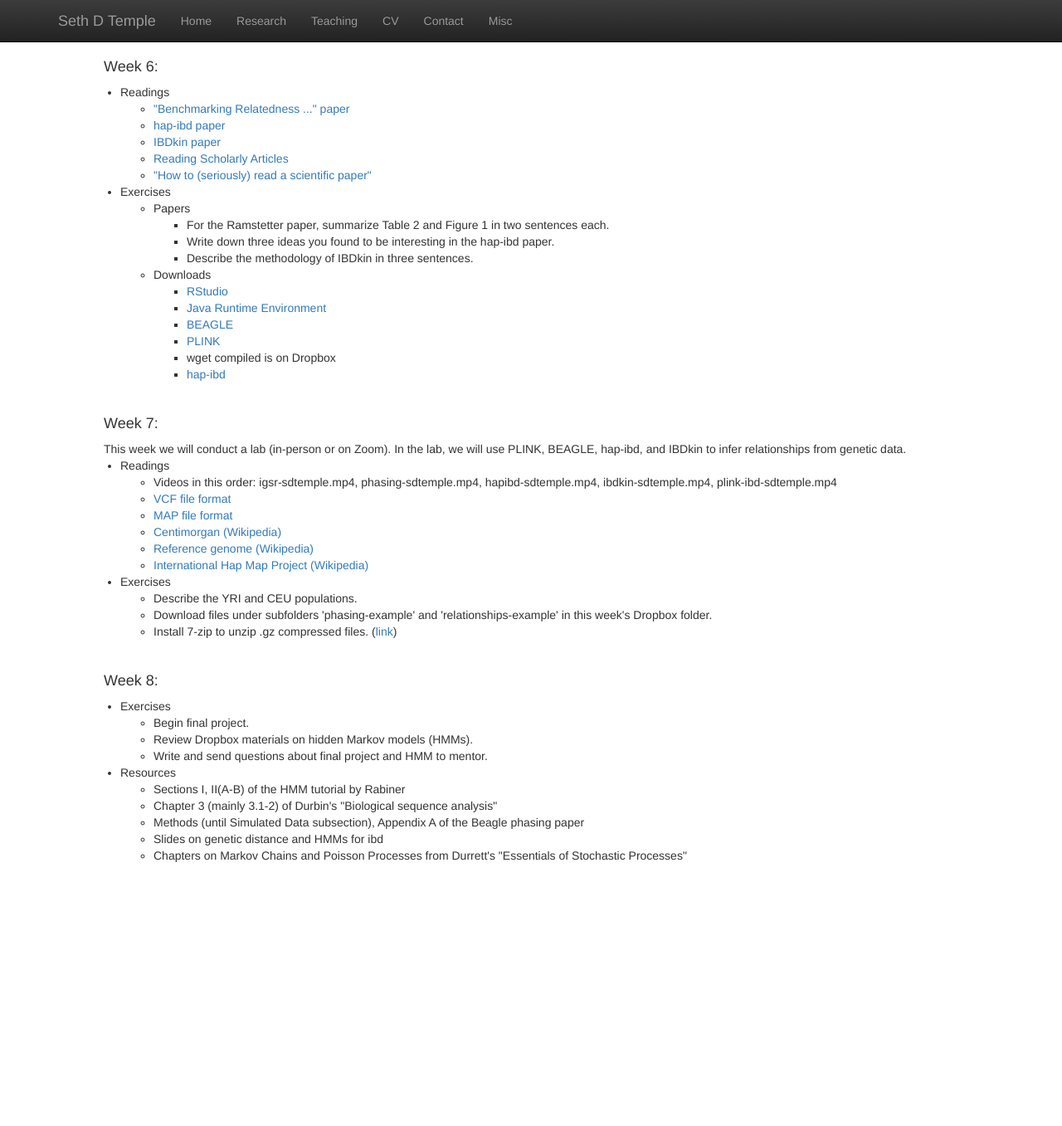
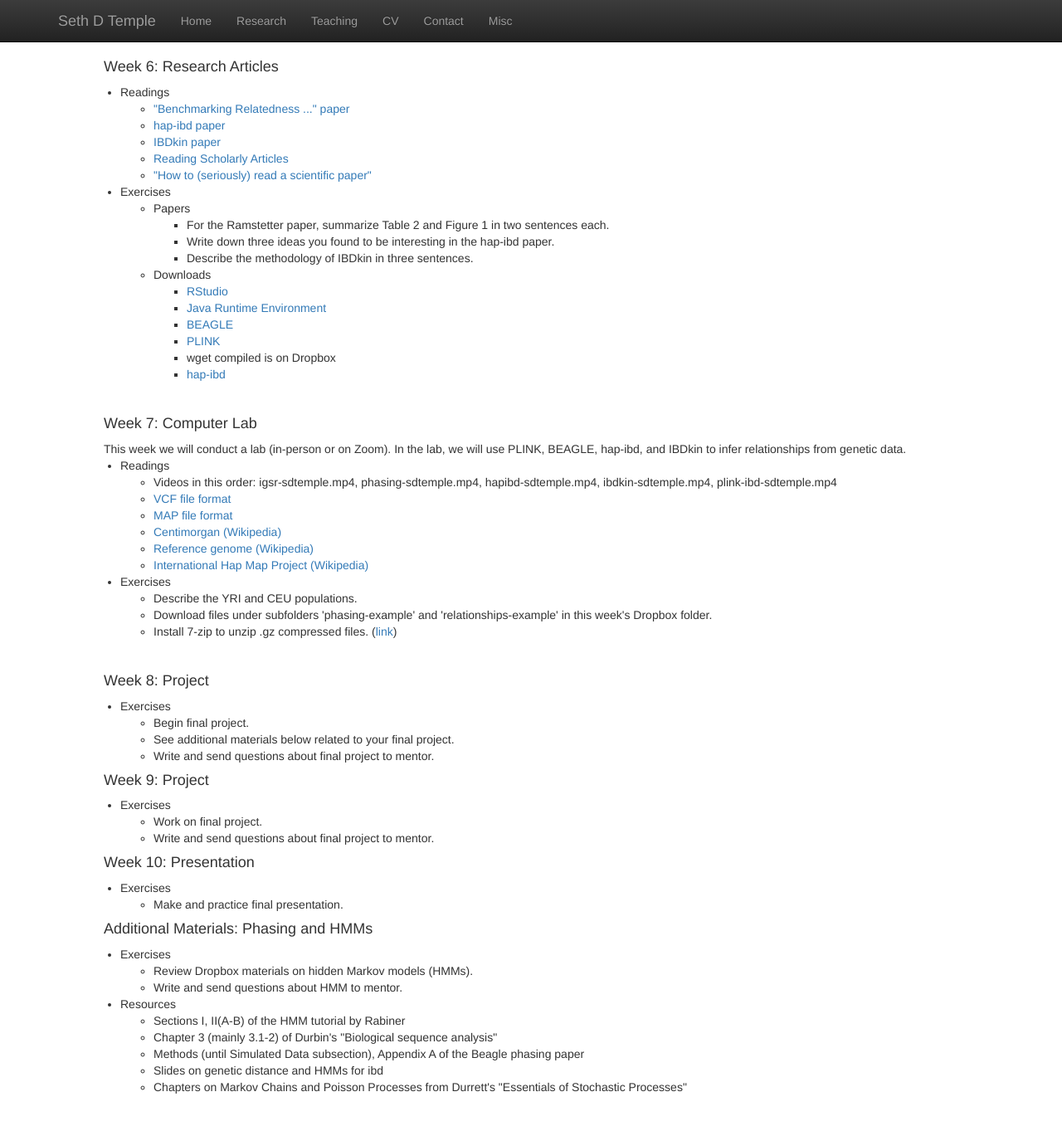
Before and after one commit to sdtemple/sdtemple.github.io, a Jekyll site: the page built from statgen1.html, in a window 1280 px wide and 1400 px high, scrolled down 2757 px. Shown: the top 1357 px of the window at 83% size. Built offline with Jekyll 4.4.1, drawn with Linux system fonts in a browser that asks for light colours; nearby versions of some CDN libraries; library files that are not in the unit come from our copies; before the commit the page ends 3878 px from its top, so only the background shows below that; some of the changed text lies outside the part shown.

Commit message:
Update statgen1.html

```diff
--- a/statgen1.html
+++ b/statgen1.html
@@ -195,7 +195,7 @@ Some assignments will be formally submitted to Canvas for course credit.<br/><br
 </p>
 <br/>
 
-<h4>Week 6:</h4>
+<h4>Week 6: Research Articles</h4>
 <p class="content" style="padding:0px;margin:0px 20px 0px;">
 <li style="padding:0px;margin:0px 20px 0px;"> Readings </li>
     <ul>
@@ -226,7 +226,7 @@ Some assignments will be formally submitted to Canvas for course credit.<br/><br
 </p>
 <br/>
 
-<h4>Week 7:</h4>
+<h4>Week 7: Computer Lab</h4>
 
 This week we will conduct a lab (in-person or on Zoom). In the lab, we will use PLINK, BEAGLE, hap-ibd, and IBDkin to infer relationships from genetic data.
 
@@ -249,14 +249,44 @@ This week we will conduct a lab (in-person or on Zoom). In the lab, we will use
 </p>
 <br/>
 
-<h4>Week 8:</h4>
+<h4>Week 8: Project</h4>
 
 <p class="content" style="padding:0px;margin:0px 20px 0px;">
 <li style="padding:0px;margin:0px 20px 0px;"> Exercises </li>
     <ul>
         <li style="padding:0px;margin:0px 20px 0px;"> Begin final project. </li>
+        <li style="padding:0px;margin:0px 20px 0px;"> See additional materials below related to your final project. </li>
+        <li style="padding:0px;margin:0px 20px 0px;"> Write and send questions about final project to mentor. </li>
+    </ul>
+</p>
+
+
+<h4>Week 9: Project</h4>
+
+<p class="content" style="padding:0px;margin:0px 20px 0px;">
+<li style="padding:0px;margin:0px 20px 0px;"> Exercises </li>
+    <ul>
+        <li style="padding:0px;margin:0px 20px 0px;"> Work on final project. </li>
+        <li style="padding:0px;margin:0px 20px 0px;"> Write and send questions about final project to mentor. </li>
+    </ul>
+</p>
+
+<h4>Week 10: Presentation</h4>
+
+<p class="content" style="padding:0px;margin:0px 20px 0px;">
+<li style="padding:0px;margin:0px 20px 0px;"> Exercises </li>
+    <ul>
+        <li style="padding:0px;margin:0px 20px 0px;"> Make and practice final presentation. </li>
+    </ul>
+</p>
+
+<h4>Additional Materials: Phasing and HMMs</h4>
+
+<p class="content" style="padding:0px;margin:0px 20px 0px;">
+<li style="padding:0px;margin:0px 20px 0px;"> Exercises </li>
+    <ul>
         <li style="padding:0px;margin:0px 20px 0px;"> Review Dropbox materials on hidden Markov models (HMMs). </li>
-        <li style="padding:0px;margin:0px 20px 0px;"> Write and send questions about final project and HMM to mentor. </li>
+        <li style="padding:0px;margin:0px 20px 0px;"> Write and send questions about HMM to mentor. </li>
     </ul>
 <li style="padding:0px;margin:0px 20px 0px;"> Resources </li>
     <ul>
@@ -267,4 +297,5 @@ This week we will conduct a lab (in-person or on Zoom). In the lab, we will use
         <li style="padding:0px;margin:0px 20px 0px;"> Chapters on Markov Chains and Poisson Processes from Durrett's "Essentials of Stochastic Processes" </li>
     </ul>
 </p>
+
 <br/>
```
Also changed, not shown: other parts of statgen1.html (+6 -6 lines).
